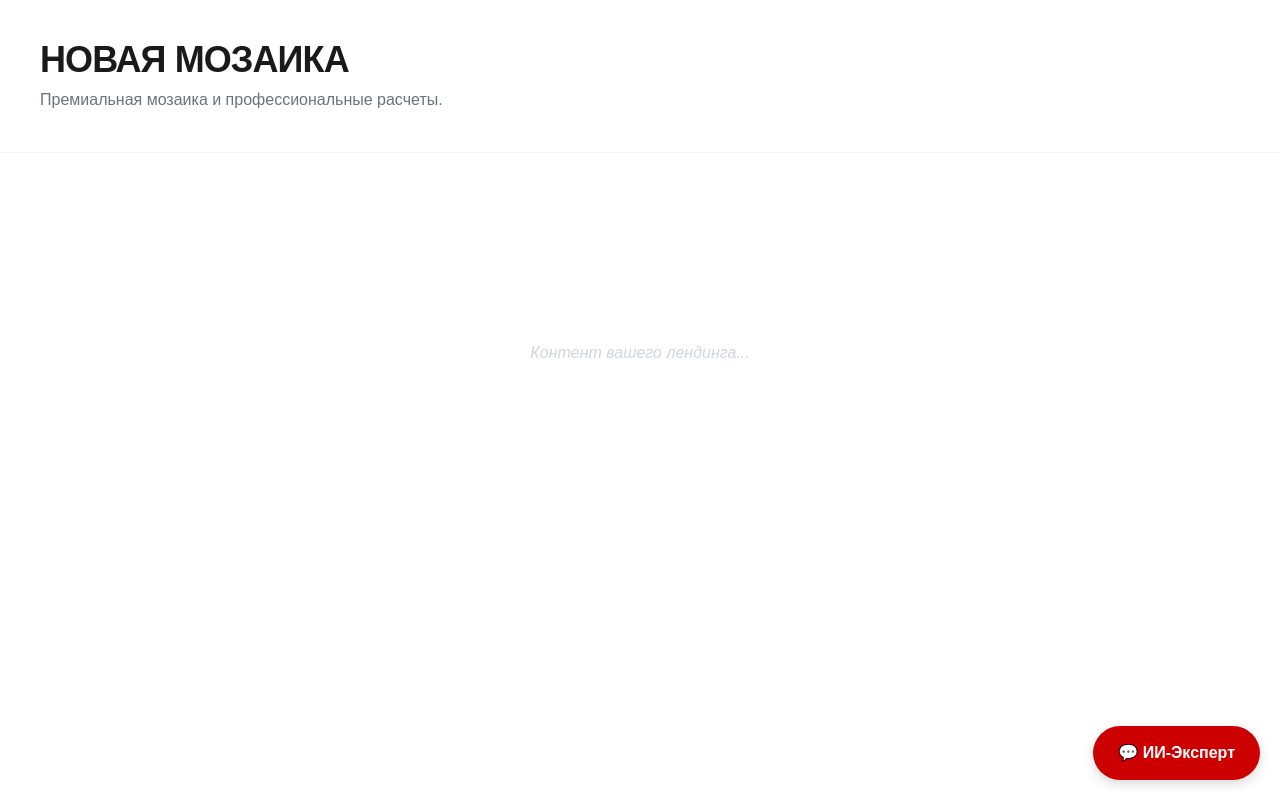
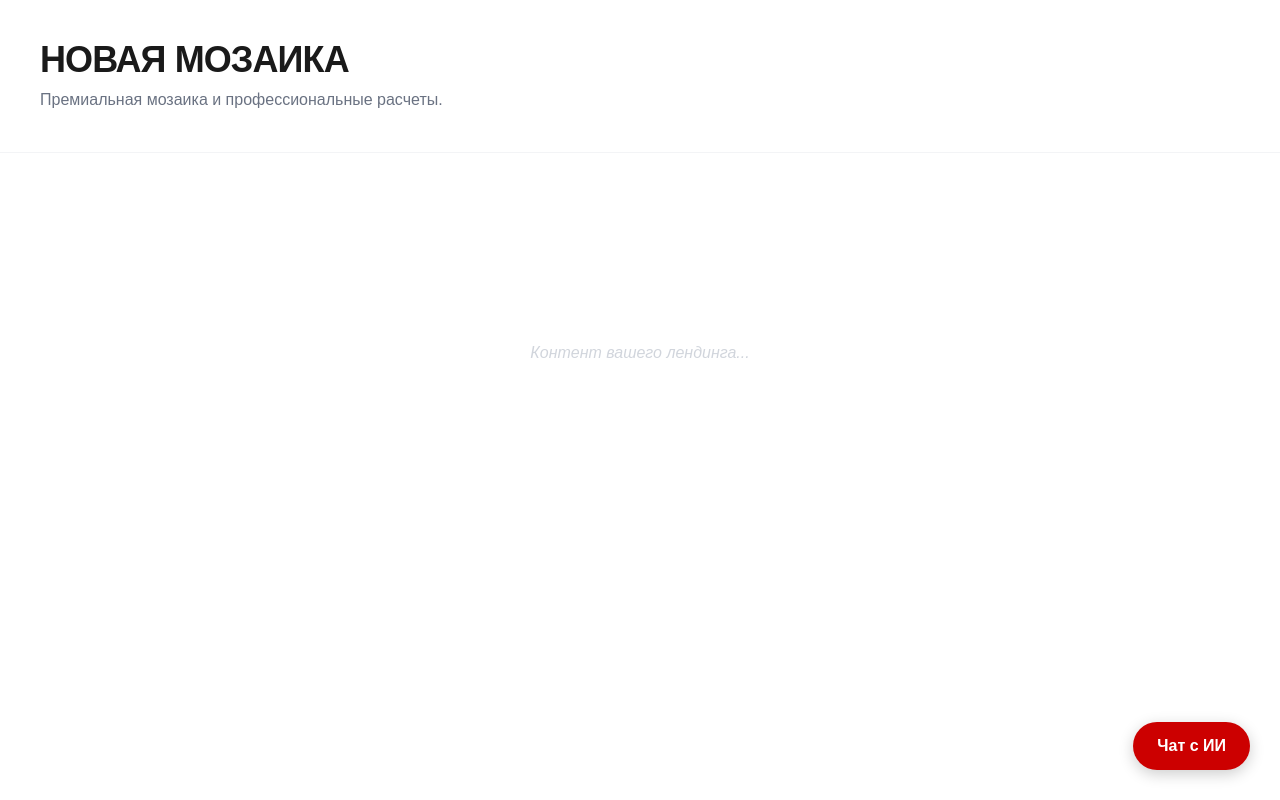
Before and after one commit to Aris1672/mosaic-expert, a Next.js app: page / in a window 1280 px wide. Built offline with nearby package versions, Linux system fonts and the light colour scheme.

Commit message:
Total new -5

```diff
--- a/app/components/MosaicExpertPanel.tsx
+++ b/app/components/MosaicExpertPanel.tsx
@@ -2,13 +2,11 @@
 
 import React, { useState, useEffect } from 'react';
 
-// Мы создаем панель БЕЗ использования библиотеки 'ai',
-// чтобы проверить, загрузится ли страница.
-export const MosaicExpertPanel = () => {
+export function MosaicExpertPanel() {
   const [isOpen, setIsOpen] = useState(false);
   const [mounted, setMounted] = useState(false);
 
-  // Исправляем возможную ошибку гидратации (Hydration Error)
+  // Это предотвращает ошибку "Hydration failed"
   useEffect(() => {
     setMounted(true);
   }, []);
@@ -16,63 +14,45 @@ export const MosaicExpertPanel = () => {
   if (!mounted) return null;
 
   return (
-    <div style={{ position: 'fixed', bottom: '20px', right: '20px', zIndex: 9999 }}>
-      {/* Кнопка открытия */}
-      {!isOpen && (
+    <div style={{ position: 'fixed', bottom: '30px', right: '30px', zIndex: 10000 }}>
+      {!isOpen ? (
         <button
           onClick={() => setIsOpen(true)}
           style={{
             backgroundColor: '#cc0000',
             color: 'white',
-            padding: '15px 25px',
+            border: 'none',
+            padding: '12px 24px',
             borderRadius: '50px',
-            border: 'none',
             cursor: 'pointer',
-            boxShadow: '0 4px 12px rgba(0,0,0,0.15)',
-            fontWeight: 'bold'
+            fontWeight: 'bold',
+            boxShadow: '0 4px 15px rgba(0,0,0,0.2)'
           }}
         >
-          💬 ИИ-Эксперт
+          Чат с ИИ
         </button>
-      )}
-
-      {/* Панель чата */}
-      {isOpen && (
+      ) : (
         <div style={{
-          position: 'fixed',
-          top: 0,
-          right: 0,
-          height: '100%',
-          width: '350px',
+          width: '320px',
+          height: '400px',
           backgroundColor: 'white',
-          boxShadow: '-5px 0 15px rgba(0,0,0,0.1)',
+          border: '1px solid #ddd',
+          borderRadius: '15px',
           display: 'flex',
           flexDirection: 'column',
-          color: 'black'
+          boxShadow: '0 10px 25px rgba(0,0,0,0.1)',
+          overflow: 'hidden'
         }}>
-          <div style={{ backgroundColor: '#1a1a1a', padding: '20px', color: 'white', display: 'flex', justifyContent: 'space-between' }}>
-            <span>ЧАТ С ЭКСПЕРТОМ</span>
-            <button onClick={() => setIsOpen(false)} style={{ background: 'none', border: 'none', color: 'white', cursor: 'pointer', fontSize: '20px' }}>✕</button>
+          <div style={{ backgroundColor: '#1a1a1a', color: 'white', padding: '15px', display: 'flex', justifyContent: 'space-between' }}>
+            <span>ИИ-Эксперт</span>
+            <button onClick={() => setIsOpen(false)} style={{ background: 'none', border: 'none', color: 'white', cursor: 'pointer' }}>✕</button>
           </div>
-
-          <div style={{ flex: 1, padding: '20px', overflowY: 'auto' }}>
-            <p style={{ fontSize: '14px', color: '#666' }}>
-              Система в режиме диагностики. Если вы видите это сообщение, значит сайт работает корректно.
-            </p>
-            <div style={{ backgroundColor: '#f0f0f0', padding: '10px', borderRadius: '8px', marginTop: '10px' }}>
-              Проблема была в библиотеках <strong>ai</strong> или <strong>lucide-react</strong>.
-            </div>
-          </div>
-
-          <div style={{ padding: '20px', borderTop: '1px solid #eee' }}>
-            <input
-              disabled
-              placeholder="Библиотеки AI не загружены..."
-              style={{ width: '100%', padding: '10px', borderRadius: '5px', border: '1px solid #ddd' }}
-            />
+          <div style={{ flex: 1, padding: '15px', color: '#333' }}>
+            <p>Страница загружена успешно!</p>
+            <p style={{ fontSize: '12px', color: '#666' }}>Теперь мы знаем, что каркас сайта работает. Сейчас нужно будет установить библиотеки для ИИ.</p>
           </div>
         </div>
       )}
     </div>
   );
-};
+}
```
